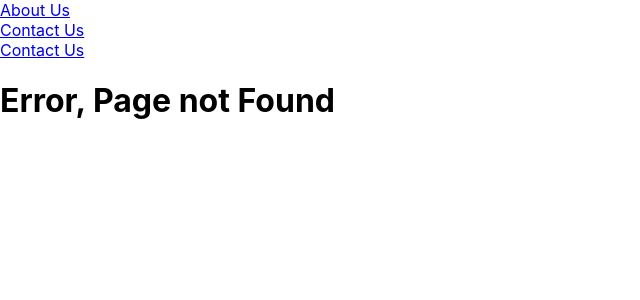
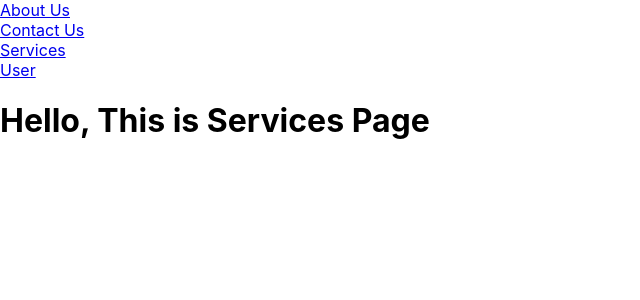
Before and after one commit to ankitmittal4/React_practice, a React (Create React App) app in the folder react_router/: page /services in a window 1280 px wide. Before the commit this address had no page. Shown: the top 300 px of the page, without its empty margins (0-640 px from the left). Built offline with nearby package versions, Linux system fonts and the light colour scheme.

Commit message:
update router

```diff
--- a/react_router/src/App.js
+++ b/react_router/src/App.js
@@ -4,15 +4,19 @@ import { Route, Routes } from "react-router-dom";
 import About from "./About";
 import Contact from "./Contact";
 import Menu from "./Menu";
+import Services from "./Services";
 import Error from "./Error";
+import User from "./User";
 
 const App = () => {
   return (
     <>
       <Menu></Menu>
       <Routes>
-        <Route path="/" element={<About />} />
-        <Route path="/contact" element={<Contact />} />
+        <Route exact path="/" element={<About />} />
+        <Route exact path="/contact" element={<Contact />} />
+        <Route exact path="/services" element={<Services />} />
+        <Route exact path="/user" element={<User />} />
         <Route path="*" element={<Error />} />
       </Routes>
     </>
--- a/react_router/src/Menu.jsx
+++ b/react_router/src/Menu.jsx
@@ -11,8 +11,12 @@ const Menu = () => {
         Contact Us
       </NavLink>
       <br></br>
-      <NavLink exact="true" to="/service" activeclassname="active_class">
-        Contact Us
+      <NavLink exact="true" to="/services" activeclassname="active_class">
+        Services
+      </NavLink>
+      <br></br>
+      <NavLink exact="true" to="/user" activeclassname="active_class">
+        User
       </NavLink>
       <br></br>
     </>
--- /dev/null
+++ b/react_router/src/Services.jsx
@@ -0,0 +1,9 @@
+import React from "react";
+const Services = () => {
+  return (
+    <>
+      <h1>Hello, This is Services Page</h1>
+    </>
+  );
+};
+export default Services;
--- /dev/null
+++ b/react_router/src/User.jsx
@@ -0,0 +1,9 @@
+import React from "react";
+const User = () => {
+  return (
+    <>
+      <h1>Hello, This is User Page</h1>
+    </>
+  );
+};
+export default User;
--- a/react_router/src/index.css
+++ b/react_router/src/index.css
@@ -11,3 +11,7 @@ code {
   font-family: source-code-pro, Menlo, Monaco, Consolas, 'Courier New',
     monospace;
 }
+active_class{
+  color: orange;
+  border-bottom: 2px solid green;
+}
```
